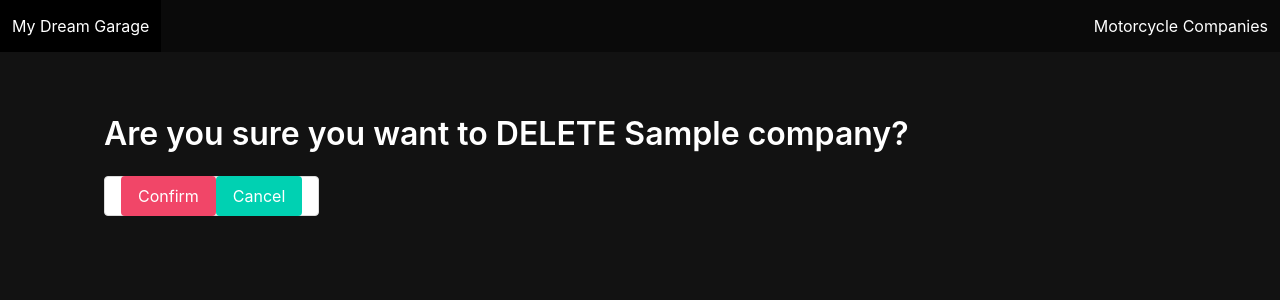
After one commit to jamesb5778/motorcycle-co-db, a Django app: page /motorcycle_co_list/1/delete in a window 1280 px wide. The commit adds this page. Shown: the top 300 px of the page. Run offline with Django 3.2, Linux system fonts and the light colour scheme; tables that the repository leaves empty hold one stand-in row (values such as "Sample post").

Commit message:
CRUD complete

```diff
--- /dev/null
+++ b/main_app/templates/motorcycle_co_delete_confirmation.html
@@ -0,0 +1,14 @@
+{% extends 'base.html' %} {% block content %}
+
+<h1 class = "title pt-5">Are you sure you want to DELETE {{motorcycle_company.name}}?</h1>
+<form method = "post">
+    {% csrf_token %}
+    <div class = "button">
+    <!-- confirm artist delete -->
+        <input class = "button is-danger" type = "submit" value = "Confirm" />
+    <!-- Redirect back to motorcycle company details on cancel-->
+        <a class = "button is-primary" href = "{% url 'motorcycle_co_details' motorcycle_company.pk %}">Cancel</a>
+    </div>
+</form>
+
+{% endblock %}
--- a/main_app/templates/motorcycle_co_details.html
+++ b/main_app/templates/motorcycle_co_details.html
@@ -14,7 +14,7 @@
                 <i class = "fas fa-edit"></i>
             </span>
         </a>
-        <a href = "" class = "button is-danger">
+        <a href = "{% url 'motorcycle_co_delete' motorcycle_company.pk %}" class = "button is-danger">
             <span class = "icon">
                 <i class = "fas fa-trash-alt"></i>
             </span>
--- a/main_app/urls.py
+++ b/main_app/urls.py
@@ -14,4 +14,6 @@ urlpatterns = [
     # path to update motorcycle company
     path('motorcycle_co_list/<int:pk>/update', views. Motorcycle_Co_Update.as_view(), name = "motorcycle_co_update"),
     # path for single model of motorcycle
+    # path for deleting motorcycle
+    path('motorcycle_co_list/<int:pk>/delete', views.Motorcycle_Co_Delete.as_view(), name = "motorcycle_co_delete"),
 ]
--- a/main_app/views.py
+++ b/main_app/views.py
@@ -3,7 +3,9 @@ from django.views import View
 from django.views.generic.base import TemplateView
 from django.views.generic.edit import CreateView
 from django.views.generic import DetailView
-from django.views.generic import UpdateView
+from django.views.generic.edit import UpdateView
+from django.views.generic.edit import DeleteView
+from django.urls import reverse
 from .models import Motorcycle_Company
 
 # Create your views here.
@@ -31,7 +33,9 @@ class Motorcycle_Co_Create(CreateView):
     model = Motorcycle_Company
     fields = ['name', 'image', 'founded', 'description']
     template_name = "motorcycle_co_create.html"
-    success_url = "/motorcycle_co_list/"
+
+    def get_success_url(self):
+        return reverse('motorcycle_co_details', kwargs = {'pk': self.object.pk})
 
 # view for Motorcycle company details
 class Motorcycle_Co_Details(DetailView):
@@ -43,4 +47,12 @@ class Motorcycle_Co_Update(UpdateView):
     model = Motorcycle_Company
     fields = ['name', 'image', 'founded', 'description']
     template_name = "motorcycle_co_update.html"
+
+    def get_success_url(self):
+        return reverse('motorcycle_co_details', kwargs = {'pk': self.object.pk})
+
+#class to delete motorcycle Company
+class Motorcycle_Co_Delete(DeleteView):
+    model = Motorcycle_Company
+    template_name = "motorcycle_co_delete_confirmation.html"
     success_url = "/motorcycle_co_list/"
```
